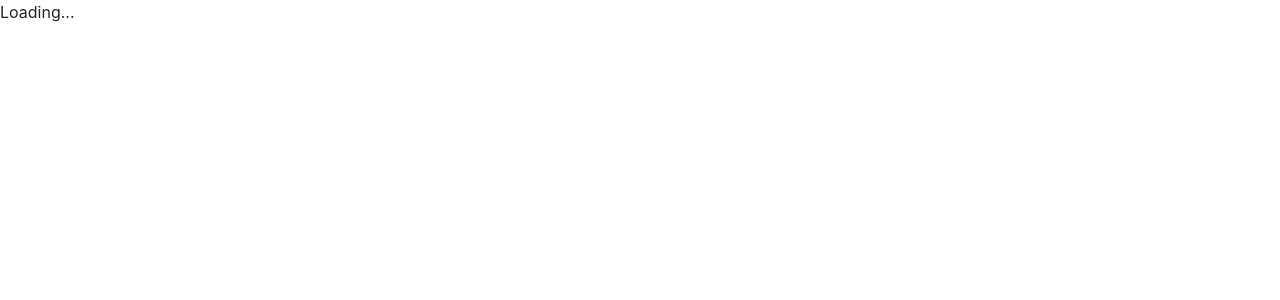
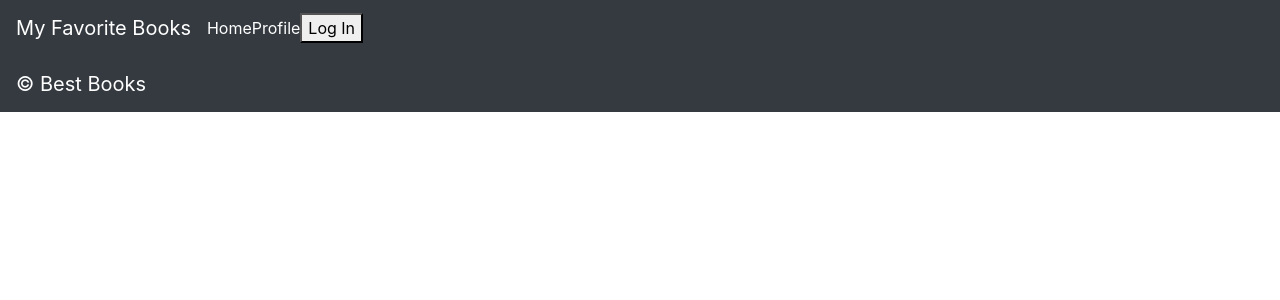
Before and after one commit to Mmarcos01/best-books-front-end, a React (Create React App) app: page / in a window 1280 px wide. Shown: the top 300 px of the page. Built offline with nearby package versions, Linux system fonts and the light colour scheme.

Commit message:
feat: add auth0 integration

```diff
--- a/src/App.js
+++ b/src/App.js
@@ -8,15 +8,16 @@
   Route
 } from "react-router-dom";
 
+import { withAuth0, isAuthenticated } from '@auth0/auth0-react';
+
 class App extends React.Component {
-
   render() {
-    console.log('app', this.props);
+    const { user, isAuthenticated } = this.props.auth0;
     return(
       <>
         <Router>
           <IsLoadingAndError>
-            <Header />
+            <Header auth0={this.props.auth0} />
             <Switch>
               <Route exact path="/">
                 {/* TODO: if the user is logged in, render the `MyFavoriteBooks` component, if they are not, render the `Login` component */}
@@ -31,4 +32,4 @@
   }
 }
 
-export default App;
+export default withAuth0(App);
--- /dev/null
+++ b/src/Components/LoginButton/LoginButton.js
@@ -0,0 +1,10 @@
+import React from "react";
+import { useAuth0 } from "@auth0/auth0-react";
+
+const LoginButton = () => {
+  const { loginWithRedirect } = useAuth0();
+
+  return <button onClick={() => loginWithRedirect()}>Log In</button>;
+};
+
+export default LoginButton;
--- /dev/null
+++ b/src/Components/LogoutButton/LogoutButton.js
@@ -0,0 +1,15 @@
+import React from "react";
+import { useAuth0 } from "@auth0/auth0-react";
+
+// this file came from Auth0 quickstart
+const LogoutButton = () => {
+  const { logout } = useAuth0();
+
+  return (
+    <button onClick={() => logout({ returnTo: window.location.origin })}>
+      Log Out
+    </button>
+  );
+};
+
+export default LogoutButton;
--- a/src/Header.js
+++ b/src/Header.js
@@ -3,18 +3,24 @@
 import Navbar from 'react-bootstrap/Navbar';
 import { Link } from "react-router-dom";
 import './Header.css';
+import { withAuth0, isAuthenticated } from '@auth0/auth0-react';
+import LoginButton from './Components/LoginButton/LoginButton';
+import LogoutButton from './Components/LogoutButton/LogoutButton';
 
 class Header extends React.Component {
+
   render() {
+    const { user, isAuthenticated } = this.props.auth0;
     return(
       <Navbar collapseOnSelect expand="lg" bg="dark" variant="dark">
         <Navbar.Brand>My Favorite Books</Navbar.Brand>
         <Link to="/">Home</Link>
         <Link to="/profile">Profile</Link>
+        <div> {isAuthenticated ? <LogoutButton /> : <LoginButton />} </div>
         {/* TODO: if the user is logged in, render the `LogoutButton` - if the user is logged out, render the `LoginButton` */}
       </Navbar>
     );
   }
 }
 
-export default Header;
+export default withAuth0(Header);
--- a/src/index.js
+++ b/src/index.js
@@ -1,11 +1,16 @@
-import React from 'react';
-import ReactDOM from 'react-dom';
-import App from './App';
+import React from "react";
+import ReactDOM from "react-dom";
+import App from "./App";
+import { Auth0Provider } from "@auth0/auth0-react";
 
-// TODO: wrap everything in Auth0
+// Auth0 Quickstart
 ReactDOM.render(
-  <React.StrictMode>
+  <Auth0Provider
+    domain="best-books.us.auth0.com"
+    clientId="eZlt9rLo1f1j9kGvPMnzF2PxaGknkckE"
+    redirectUri={window.location.origin}
+  >
     <App />
-  </React.StrictMode>,
-  document.getElementById('root')
+  </Auth0Provider>,
+  document.getElementById("root")
 );
```
Also changed, not shown: 1 other file (tests, documents, lock files or other folders).
